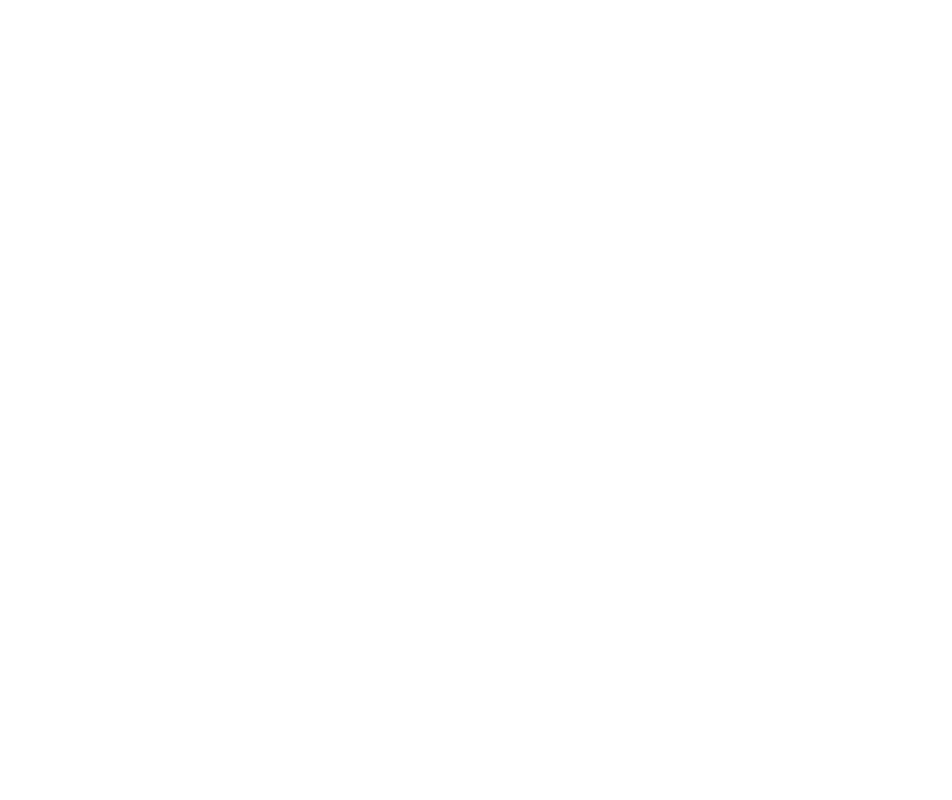
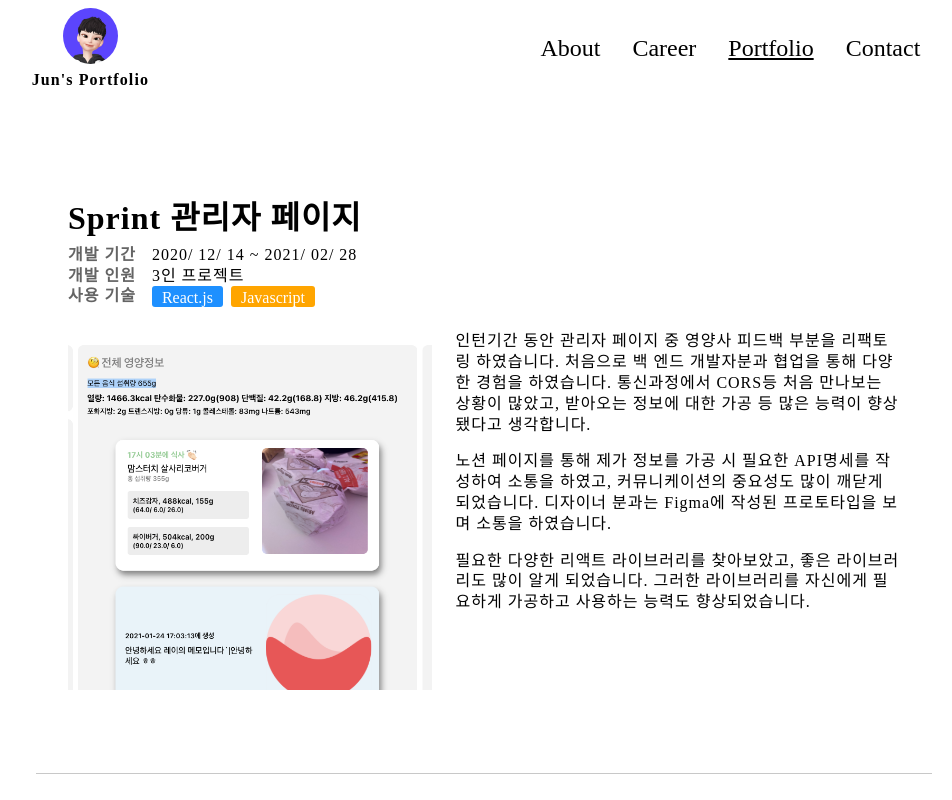
Before and after one commit to sangjuntechs/portfolio, a React (Create React App) app: page /portfolio in a window 1280 px wide. Before the commit this address had no page. Shown: the top 800 px of the page, without its empty margins (156-1108 px from the left). Built offline with nearby package versions, Linux system fonts and the light colour scheme.

Commit message:
portfolio part

```diff
--- /dev/null
+++ b/src/components/PortfolioItem.js
@@ -0,0 +1,147 @@
+import React from 'react';
+import styled, { css } from 'styled-components'
+import SprintImg from '../img/sprintImg.png'
+
+const Container = styled.div`
+    display: flex;
+    flex-direction: column;
+    justify-content: center;
+    align-items: center;
+`
+
+const ItemContainer = styled.div`
+    display: flex;
+    flex-direction: column;
+    padding: 2rem;
+    margin-top: 5rem;
+    padding-bottom: 5rem;
+    border-bottom: 1px solid rgb(200,200,200);
+`
+
+const ItemHeader = styled.div`
+    display: flex;
+    flex-direction: column;
+    margin-bottom: 1.5rem;
+`
+
+const ContentBox = styled.div`
+    display: flex;
+`
+
+const InLineStyle = styled.div`
+    display: flex;
+    align-items: center;
+`
+
+const ContentImgSection = styled.div`
+    width: 45%;
+    margin-right: 1.5rem;
+`
+
+const ContentTextSection = styled.div`
+    width: 55%;
+`
+
+const ContentImg = styled.img`
+    width: 100%;
+`
+
+const Reactlabel = styled.div`
+    padding: 4px 10px 1px 10px;
+    color: white;
+    background-color: dodgerblue;
+    border-radius: 3px;
+    margin-right: 0.5rem;
+`
+const Jslabel = styled.div`
+    padding: 4px 10px 1px 10px;
+    color: white;
+    background-color: orange;
+    border-radius: 3px;
+`
+
+const Font = styled.p`
+ letter-spacing: 1px;
+ line-height: 1.3rem;
+ ${props => props.Large && css`
+    font-size: 2rem;
+ `}
+ ${props => props.Mid && css`
+    font-size: 1rem;
+ `}
+ ${props => props.gap1 && css`
+    margin-bottom: 1rem;
+ `}
+ ${props => props.gray && css`
+    color: rgb(100,100,100);
+ `}
+ ${props => props.Light && css`
+    font-weight: 300;
+ `}
+ ${props => props.Thick && css`
+    font-weight: 600;
+ `}
+ ${props => props.mr1 && css`
+    margin-right: 1rem;
+ `}
+`
+
+export const PortfolioItem = () => {
+    return(
+        <Container>
+            <ItemContainer>
+                <ItemHeader>
+                    <Font Large gap1 Thick>Sprint 관리자 페이지</Font>
+                    <InLineStyle>
+                    <Font Mid gray mr1 Thick>개발 기간</Font>
+                    <Font Mid>2020/ 12/ 14 ~ 2021/ 02/ 28</Font>
+                    </InLineStyle>
+                    <InLineStyle>
+                    <Font Mid gray mr1 Thick>개발 인원</Font>
+                    <Font Mid>3인 프로젝트</Font>
+                    </InLineStyle>
+                    <InLineStyle>
+                    <Font Mid gray mr1 Thick>사용 기술</Font>
+                    <Reactlabel>React.js</Reactlabel>
+                    <Jslabel>Javascript</Jslabel>
+                    </InLineStyle>
+                </ItemHeader>
+                <ContentBox>
+                        <ContentImgSection>
+                            <ContentImg src={SprintImg} />
+                        </ContentImgSection>
+                        <ContentTextSection>
+                            <Font Mid Light gap1>인턴기간 동안 관리자 페이지 중 영양사 피드백 부분을 리팩토링 하였습니다. 처음으로 백 엔드 개발자분과 협업을 통해
+                            다양한 경험을 하였습니다. 통신과정에서 CORS등 처음 만나보는 상황이 많았고, 받아오는 정보에 대한 가공 등 많은 능력이
+                            향상 됐다고 생각합니다. </Font>
+                            <Font Mid Light gap1>노션 페이지를 통해 제가 정보를 가공 시 필요한 API명세를 작성하여 소통을 하였고, 커뮤니케이션의 중요성도
+                            많이 깨닫게 되었습니다. 디자이너 분과는 Figma에 작성된 프로토타입을 보며 소통을 하였습니다. </Font>
+                            <Font Mid Light gap1>필요한 다양한 리액트 라이브러리를 찾아보았고, 좋은 라이브러리도 많이 알게 되었습니다. 그러한 라이브러리를
+                            자신에게 필요하게 가공하고 사용하는 능력도 향상되었습니다. </Font>
+                        </ContentTextSection>
+                    </ContentBox>
+            </ItemContainer>
+            <ItemContainer>
+                <ItemHeader>
+                    <Font Large gap1>향수리뷰서비스 : 다향</Font>
+                    <Font Mid gray>2021/ 07/ 20 ~ 2021/ 09/ 29</Font>
+                    <Font Mid gray>교내 3인 프로젝트</Font>
+                </ItemHeader>
+            </ItemContainer>
+            <ItemContainer>
+                <ItemHeader>
+                    <Font Large gap1>Jun Eats</Font>
+                    <Font Mid gray>2021/ 08/ 30 ~ 2021/ 11/ 19</Font>
+                    <Font Mid gray>1인 프로젝트</Font>
+                </ItemHeader>
+            </ItemContainer>
+            <ItemContainer>
+                <ItemHeader>
+                    <Font Large gap1>포트폴리오 사이트 제작</Font>
+                    <Font Mid gray>2021/ 11/ 24  ~ 2021/ 11/ 19</Font>
+                    <Font Mid gray>1인 프로젝트</Font>
+                </ItemHeader>
+            </ItemContainer>
+        </Container>
+    )
+}
--- a/src/components/Qna.js
+++ b/src/components/Qna.js
@@ -164,7 +164,7 @@
             Question 5.
           </Font>
           <Font font_size="1rem" font_weight="500">
-            최종 커리어 골이 어떻게 되시는 지?
+            최종 커리어 골이 어떻게 되시는지?
           </Font>
         </div>
         <div className="detail">
--- /dev/null
+++ b/src/pages/Contact.js
@@ -0,0 +1,24 @@
+import React from 'react'
+import styled from 'styled-components'
+import { Header } from '../components/header'
+
+const BodyContainer = styled.div`
+    position: relative;
+`
+
+const ItemContainer = styled.div`
+    padding: 0 15% 0 15%;
+`
+
+const Contact = () => {
+    return (
+        <BodyContainer>
+            <Header />
+            <ItemContainer>
+                Hi
+            </ItemContainer>
+        </BodyContainer>
+    )
+}
+
+export default Contact;
--- a/src/pages/Home.js
+++ b/src/pages/Home.js
@@ -242,7 +242,7 @@
            <MenuFont><Link to='/about'>About me</Link></MenuFont>
            <MenuFont><Link to='/career'>Career</Link></MenuFont>
            <MenuFont><Link to='/portfolio'>Portfolio</Link></MenuFont>
-           <MenuFont><Link to='/about'>Contact me</Link></MenuFont>
+           <MenuFont><Link to='/contact'>Contact me</Link></MenuFont>
           </ListSection>
           <ImgSection>
             <JepetoImg1 src={Img1} />
--- /dev/null
+++ b/src/pages/Portfolio.js
@@ -0,0 +1,27 @@
+import React from 'react';
+import styled from 'styled-components'
+import { Footer } from '../components/footer';
+import { Header } from '../components/header';
+import { PortfolioItem } from '../components/PortfolioItem';
+
+const BodyContainer = styled.div`
+    position: relative;
+`
+
+const ItemContainer = styled.div`
+    padding: 0 15% 10rem 15%;
+`
+
+const Portfolio = () => {
+    return (
+        <BodyContainer>
+            <Header />
+            <ItemContainer>
+                <PortfolioItem />
+            </ItemContainer>
+            <Footer />
+        </BodyContainer>
+    )
+}
+
+export default Portfolio;
--- a/src/router/Approuter.js
+++ b/src/router/Approuter.js
@@ -2,7 +2,9 @@
 import { BrowserRouter, Route, Routes} from "react-router-dom";
 import About from "../pages/About";
 import Career from "../pages/Career";
+import Contact from "../pages/Contact";
 import Home from "../pages/Home";
+import Portfolio from "../pages/Portfolio";
 
 export const Approuter = () => {
 
@@ -12,6 +14,8 @@
       <Route path="/" exact element={<Home />} />
       <Route path="/about" exact element={<About />} />
       <Route path="/career" exact element={<Career />}/>
+      <Route path="/portfolio" exact element={<Portfolio />}/>
+      <Route path="/contact" exact element={<Contact />}/>
     </Routes>
   </BrowserRouter>
   );
```
Also changed, not shown: src/img/sprintImg.png (added).
